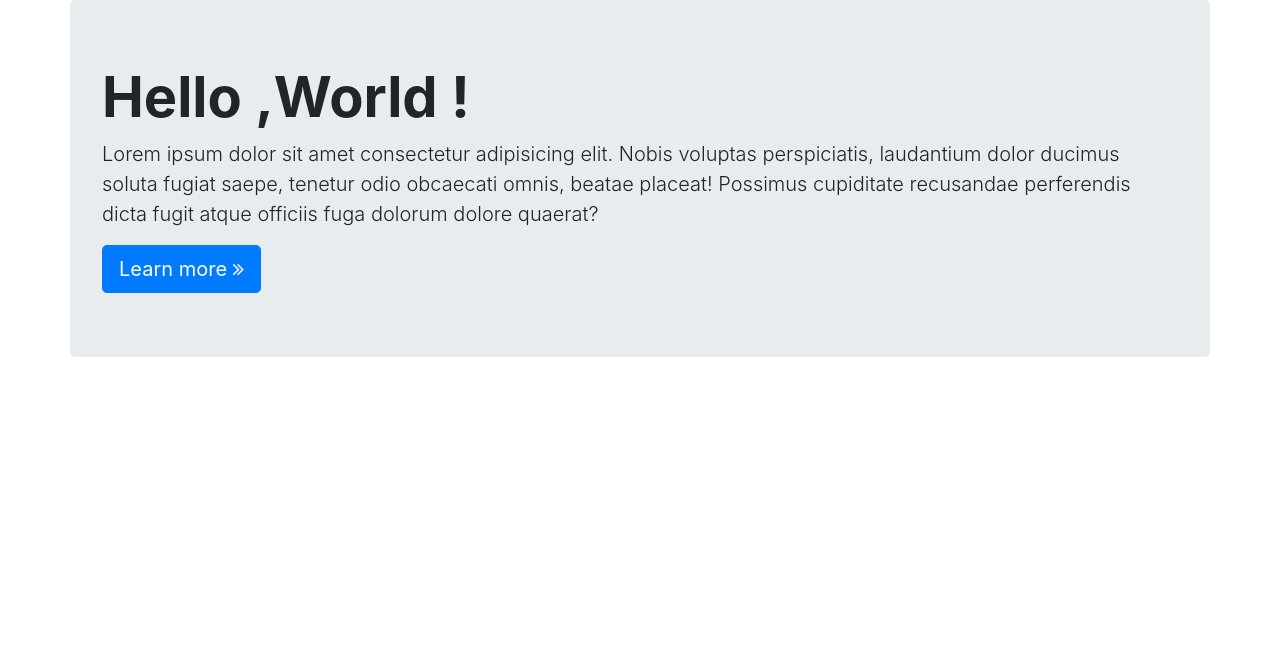
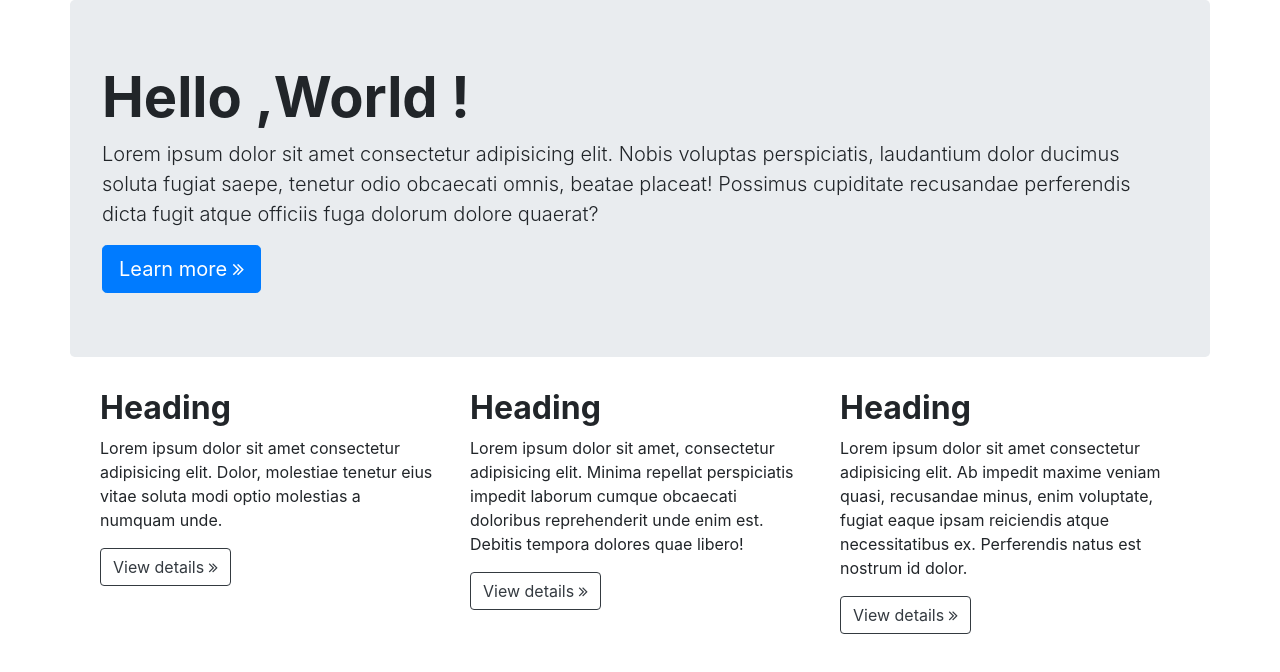
Before and after one commit to OKARLES/bootstrap-integration, a plain HTML site: page index.html in a window 1280 px wide. Drawn offline with nearby package versions, Linux system fonts and the light colour scheme.

Commit message:
Add section tag

```diff
--- a/index.html
+++ b/index.html
@@ -23,6 +23,29 @@
         <a class="btn btn-primary btn-lg" href="#" role="button">Learn more <i class="fa fa-angle-double-right" aria-hidden="true"></i> </a>
     </header>
 
+    <section class="container d-lg-flex">
+
+        <div class="col-lg-4">
+            <h2 class="font-weight-bold">Heading</h2>
+            <p>
+                Lorem ipsum dolor sit amet consectetur adipisicing elit. Dolor, molestiae tenetur eius vitae soluta modi optio molestias a numquam unde.
+            </p>
+            <a href="#" class="btn btn-outline-dark">View details <i class="fa fa-angle-double-right" aria-hidden="true"></i></a>
+        </div>
+        <div class="col-lg-4">
+            <h2 class="font-weight-bold">Heading</h2>
+            <p>
+                Lorem ipsum dolor sit amet, consectetur adipisicing elit. Minima repellat perspiciatis impedit laborum cumque obcaecati doloribus reprehenderit unde enim est. Debitis tempora dolores quae libero!
+            </p>
+            <a href="#" class="btn btn-outline-dark">View details <i class="fa fa-angle-double-right" aria-hidden="true"></i></a>
+        </div>
+        <div class="col-lg-4">
+            <h2 class="font-weight-bold">Heading</h2>
+            <p>Lorem ipsum dolor sit amet consectetur adipisicing elit. Ab impedit maxime veniam quasi, recusandae minus, enim voluptate, fugiat eaque ipsam reiciendis atque necessitatibus ex. Perferendis natus est nostrum id dolor.</p>
+            <a href="#" class="btn btn-outline-dark">View details <i class="fa fa-angle-double-right" aria-hidden="true"></i></a>
+        </div>
+
+    </section>
 
 
     <script src="https://code.jquery.com/jquery-3.4.1.slim.min.js" integrity="sha384-J6qa4849blE2+poT4WnyKhv5vZF5SrPo0iEjwBvKU7imGFAV0wwj1yYfoRSJoZ+n" crossorigin="anonymous"></script>
```
